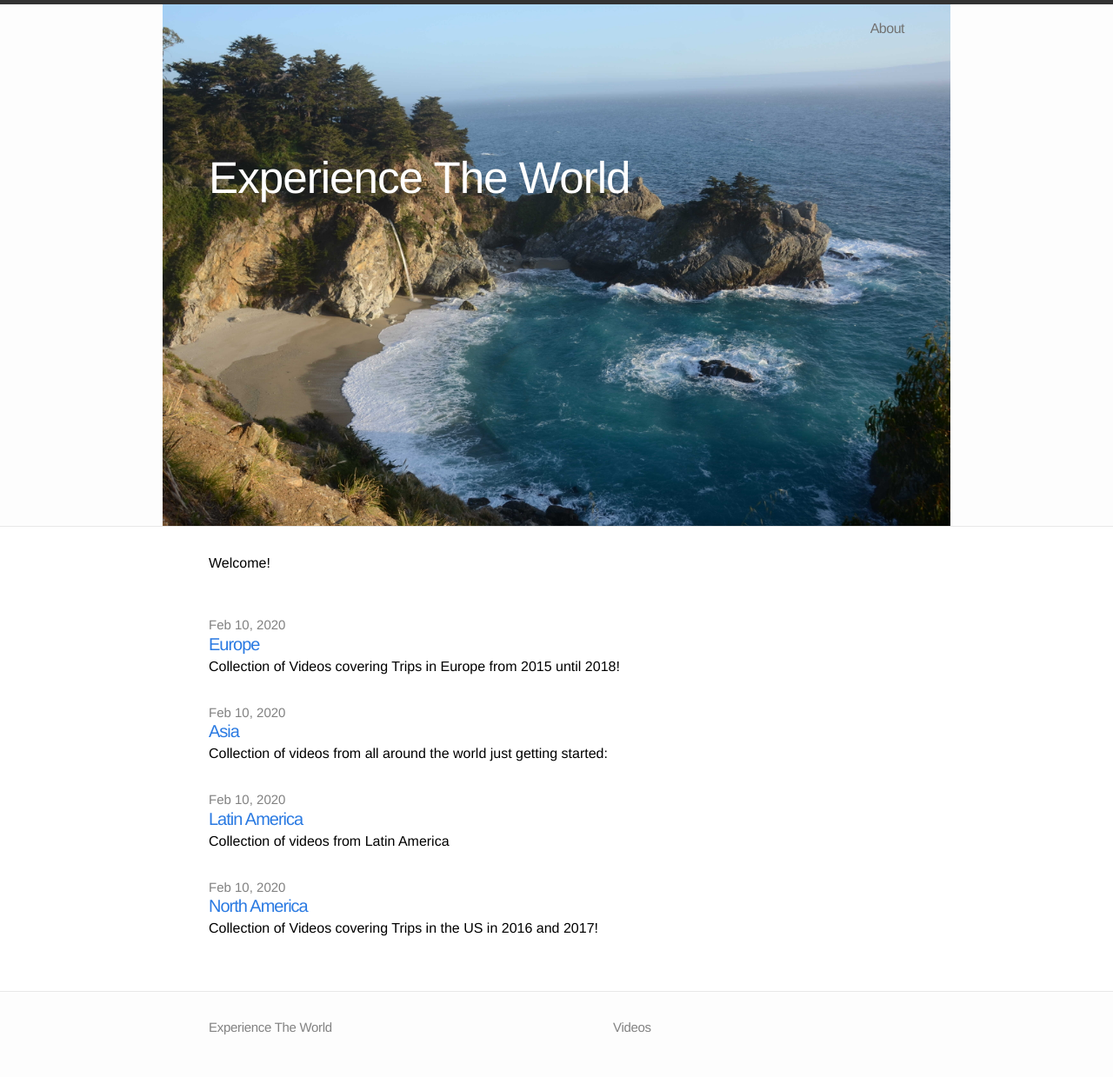
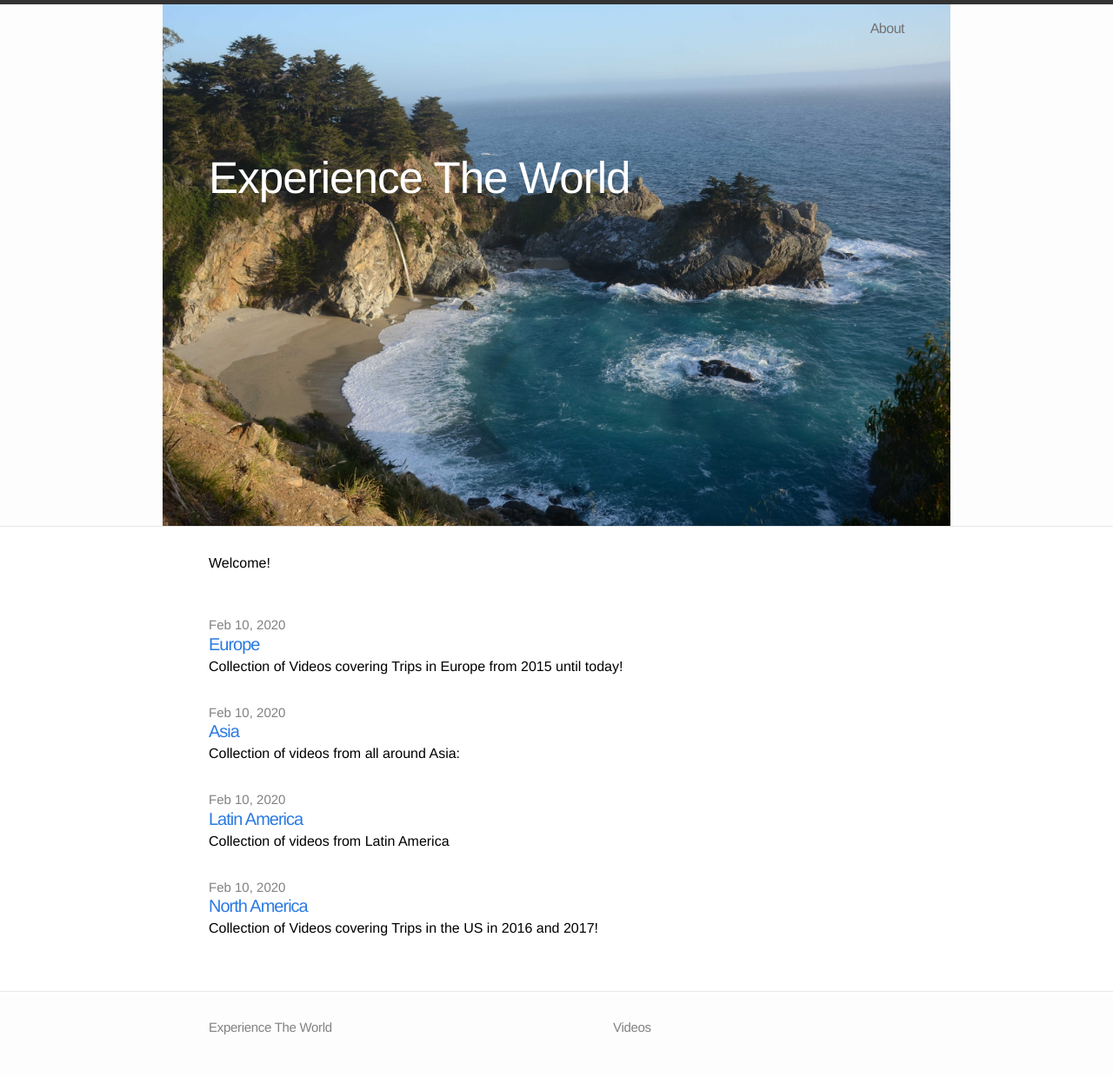
Before and after one commit to experiencetheworld/experiencetheworld.github.io, a Jekyll site: the page built from index.html, in a window 1280 px wide. Shown: the whole page at 87% size. Built offline with Jekyll 4.4.1, drawn with Linux system fonts in a browser that asks for light colours.

Commit message:
added different background images

```diff
--- a/_posts/2020-02-10-Europe.markdown
+++ b/_posts/2020-02-10-Europe.markdown
@@ -2,11 +2,11 @@
 layout: post
 title:  Europe
 date:   2020-02-10 18:56:26 +0200
-featured-img: /images/frontpage.JPG
+featured-img: /images/budapest.jpg
 #categories: jekyll update
 ---
 
-Collection of Videos covering Trips in Europe from 2015 until 2018!
+Collection of Videos covering Trips in Europe from 2015 until today!
 
 
 Mountain Biking in Finale Ligure:
--- a/_posts/2020-02-10-LatinAmerica.markdown
+++ b/_posts/2020-02-10-LatinAmerica.markdown
@@ -2,7 +2,7 @@
 layout: post
 title:  Latin America
 date:   2020-02-10 18:46:26 +0200
-featured-img: /images/frontpage.JPG
+featured-img: /images/belize.jpg
 #categories: jekyll update
 ---
 
--- a/_posts/2020-02-10-NorthAmerica.markdown
+++ b/_posts/2020-02-10-NorthAmerica.markdown
@@ -2,7 +2,7 @@
 layout: post
 title:  North America
 date:   2020-02-10 18:36:26 +0200
-featured-img: /images/frontpage.JPG
+featured-img: /images/northamerica.jpg
 #categories: jekyll update
 ---
 
--- a/_posts/2020-02-20-Asia.markdown
+++ b/_posts/2020-02-20-Asia.markdown
@@ -2,11 +2,11 @@
 layout: post
 title:  Asia
 date:   2020-02-10 18:50:26 +0200
-featured-img: /images/frontpage.JPG
+featured-img: /images/nepal.jpg
 #categories: jekyll update
 ---
 
-Collection of videos from all around the world just getting started:
+Collection of videos from all around Asia:
 
 Hiking the Gokyo and Everest Base Camp Trek in Nepal:
 {% include youtubePlayer.html id="6RaW9L-6Mp8" %}
```
Also changed, not shown: images/budapest.jpg (added), 3 other files.
